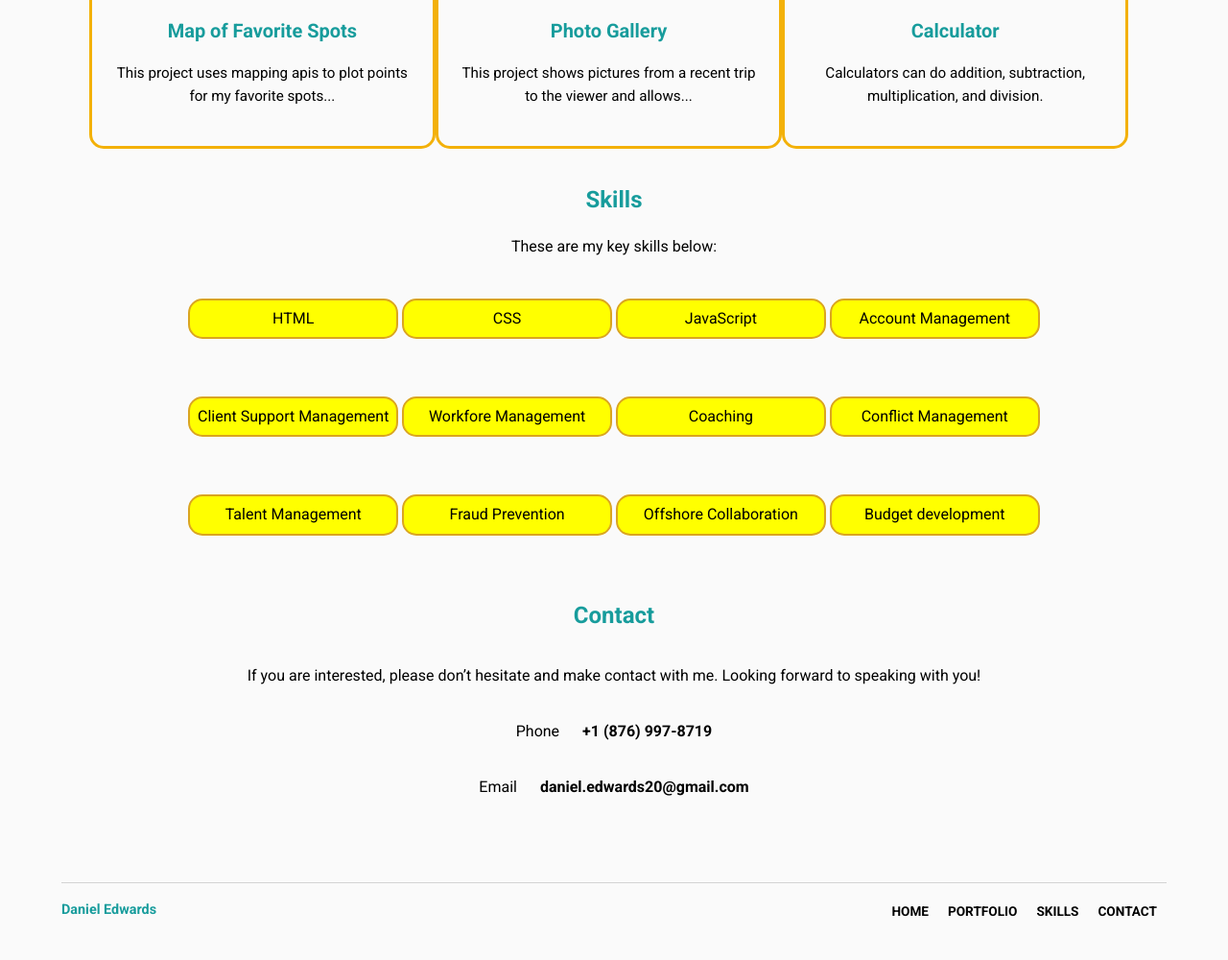
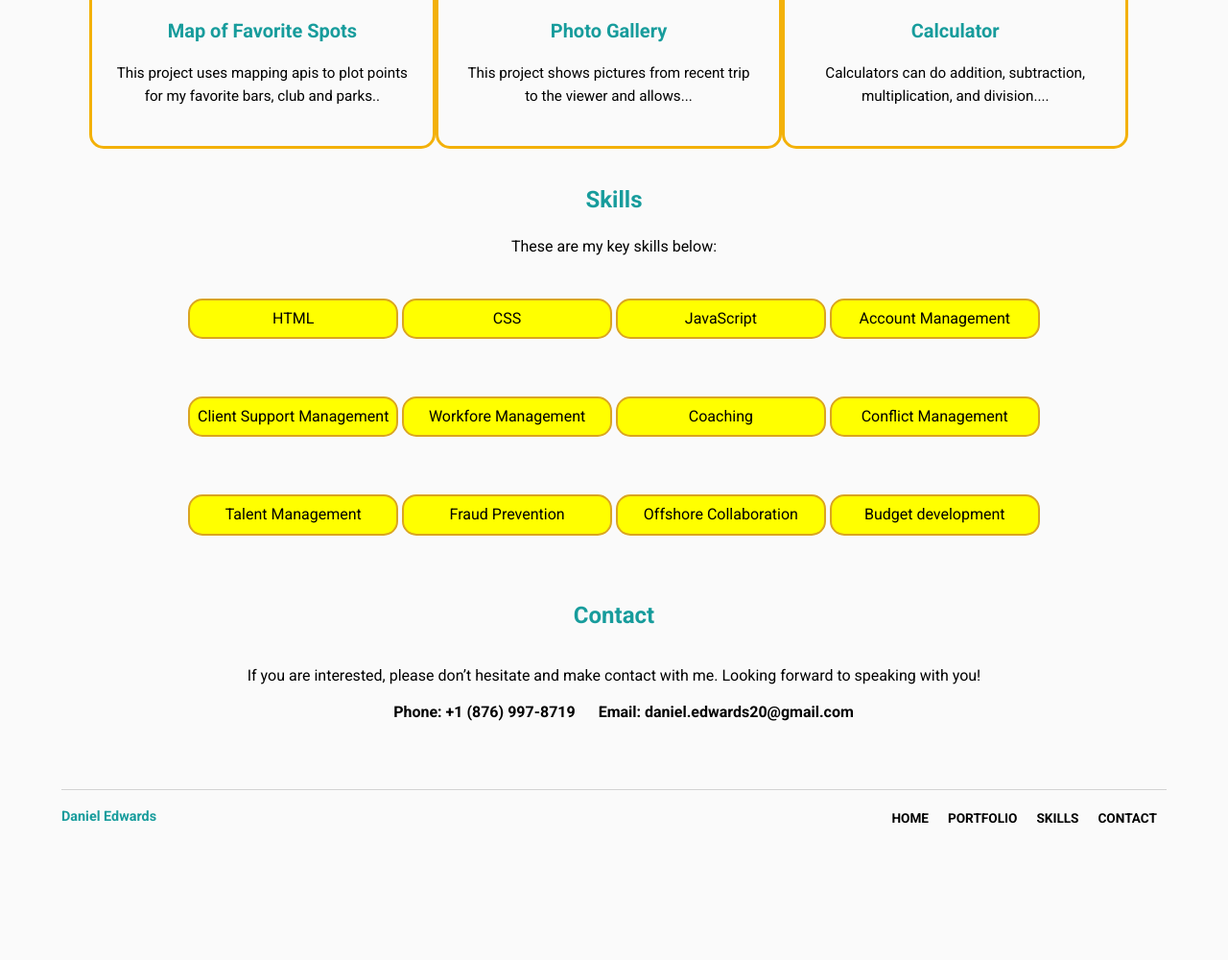
Before and after one commit to JointKing/The-Journey-Project-2, a plain HTML site: page Index.html in a window 1280 px wide. Shown: the part 1225-2225 px from the top of the page at 96% size. After the commit the page ends 2129 px from the top, so only its background shows below. Drawn offline with Linux system fonts and the light colour scheme.

Commit message:
Updates done to HTML file and CSS

```diff
--- a/Index.html
+++ b/Index.html
@@ -81,14 +81,14 @@
             <h2>Map of Favorite Spots</h2>
             <p>
               This project uses mapping apis to plot points for my favorite
-              spots...
+              bars, club and parks..
             </p>
           </section>
           <section class="project">
             <img src="images/portfolio-5.png" alt="Photo gallery thumbnail" />
             <h2>Photo Gallery</h2>
             <p>
-              This project shows pictures from a recent trip to the viewer and
+              This project shows pictures from recent trip to the viewer and
               allows...
             </p>
           </section>
@@ -97,7 +97,7 @@
             <h2>Calculator</h2>
             <p>
               Calculators can do addition, subtraction, multiplication, and
-              division.
+              division....
             </p>
           </section>
         </section>
@@ -127,8 +127,9 @@
             If you are interested, please don’t hesitate and make contact with
             me. Looking forward to speaking with you!
           </p>
-          <p>Phone <span>+1 (876) 997-8719</span></p>
-          <p>Email <span>daniel.edwards20@gmail.com</span></p>
+          <br />
+          <span>Phone: +1 (876) 997-8719 </span>
+          <span>Email: daniel.edwards20@gmail.com</span>
         </section>
       </div>
     </main>
```
Also changed, not shown: css/styles.css (+3 -9 lines).
